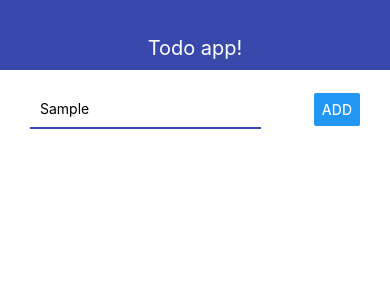
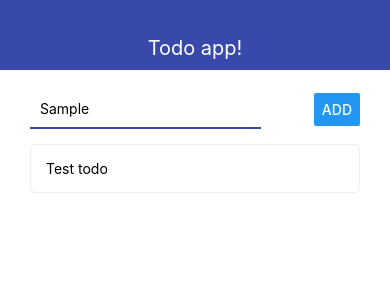
Before and after one commit to armenmkrtchian/rm-todo-app, a React Native app: screen / in a window 390 px wide. Both pictures are taken after typing "Sample" into the empty fields and a click on the button "ADD". Shown: the top 300 px of the page. Built offline with nearby package versions, Linux system fonts and the light colour scheme.

Commit message:
List output elements

```diff
--- a/App.js
+++ b/App.js
@@ -2,6 +2,7 @@
 import { StyleSheet, Text, View } from 'react-native';
 import {Navbar} from './src/Navbar'
 import { AddTodo } from './src/AddTodo';
+import { Todo } from './src/Todo';
 
 export default function App() {
   const [todos, setTodos] = useState([])
@@ -33,6 +34,12 @@
       <Navbar title="Todo app!"/>
       <View style={styles.container}>
         <AddTodo onSubmit={addTodo}/>
+
+        <View>
+          {todos.map(todo => (
+            <Todo todo={todo} key={todo.id} />
+          ))}
+        </View>
       </View>
     </View>
   );
--- a/src/AddTodo.js
+++ b/src/AddTodo.js
@@ -17,7 +17,8 @@
     block: {
         flexDirection: 'row',
         justifyContent: 'space-between',
-        alignItems: 'center'
+        alignItems: 'center',
+        marginBottom: 15
     },
     input: {
         width: '70%',
--- /dev/null
+++ b/src/Todo.js
@@ -0,0 +1,22 @@
+import React from 'react'
+import { Text, View, StyleSheet} from 'react-native'
+
+export const Todo = ({ todo }) => {
+    return (
+        <View style={styles.todo}>
+            <Text>{todo.title}</Text>
+        </View>
+    )
+}
+
+const styles = StyleSheet.create({
+    todo: {
+        flexDirection: 'row',
+        alignItems: 'center',
+        padding: 15,
+        borderWidth: 1,
+        borderColor: '#eee',
+        borderRadius: 5,
+        marginBottom: 10
+    }
+})
```
